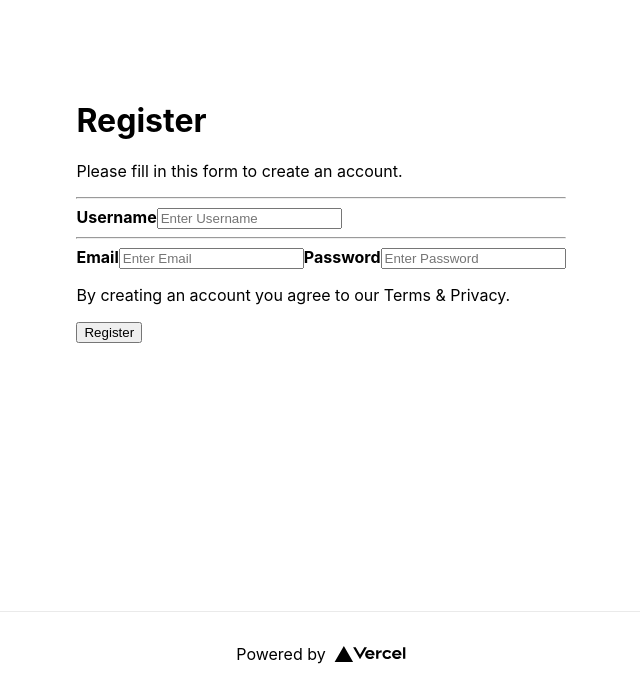
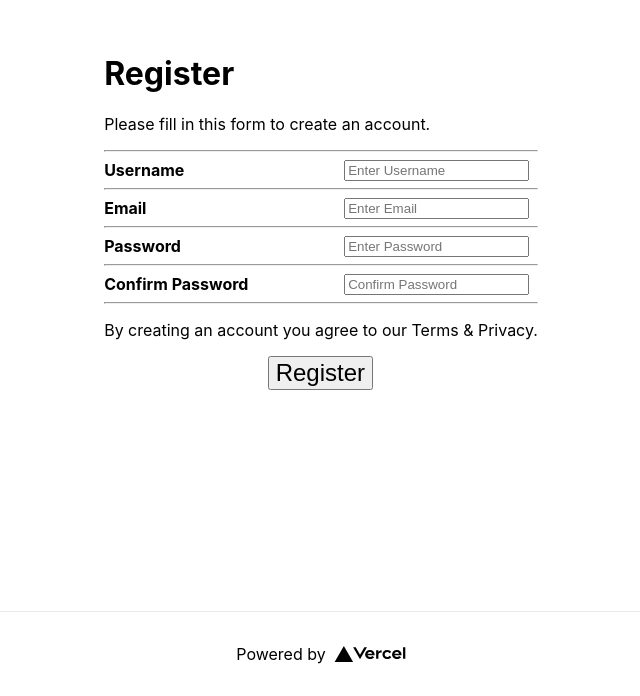
Before and after one commit to JS702/projectb_frontend, a Next.js app: page /register in a window 1280 px wide. Shown: the part 189-885 px from the top of the page, without its empty margins (319-959 px from the left). Built offline with nearby package versions, Linux system fonts and the light colour scheme.

Commit message:
bisschen styling für register

```diff
--- a/pages/register.js
+++ b/pages/register.js
@@ -22,7 +22,7 @@ export default function Register() {
           <hr />
 
           <b>Username</b>
-          <input
+          <input className={styles.input}
             type="text"
             placeholder="Enter Username"
             name="username"
@@ -33,7 +33,7 @@ export default function Register() {
           <hr />
 
           <b>Email</b>
-          <input
+          <input className={styles.input}
             type="text"
             placeholder="Enter Email"
             name="email"
@@ -41,19 +41,35 @@ export default function Register() {
             required
           />
 
+          <hr />
+
           <b>Password</b>
-          <input
+          <input className={styles.input}
             type="password"
             placeholder="Enter Password"
             name="psw"
             id="psw"
             required
           />
+
+          <hr />
+
+          <b>Confirm Password</b>
+          <input className={styles.input}
+            type="password"
+            placeholder="Confirm Password"
+            name="pswConfirm"
+            id="pswConfirm"
+            required
+          />
+
+          <hr />
+
           <p>
             By creating an account you agree to our{" "}
             <a href="#">Terms & Privacy</a>.
           </p>
-          <button type="submit">Register</button>
+          <button type="submit" id="buttonRegister">Register</button>
         </form>
       </main>
 
--- a/styles/Home.module.css
+++ b/styles/Home.module.css
@@ -127,3 +127,8 @@
     filter: invert(1);
   }
 }
+
+.input {
+  float: right;
+  margin-right: 2%;
+}
--- a/styles/globals.css
+++ b/styles/globals.css
@@ -24,3 +24,9 @@ a {
     background: black;
   }
 }
+
+#buttonRegister {
+  float: right;
+  font-size: 150%;
+  margin-right: 38%;
+}
```
